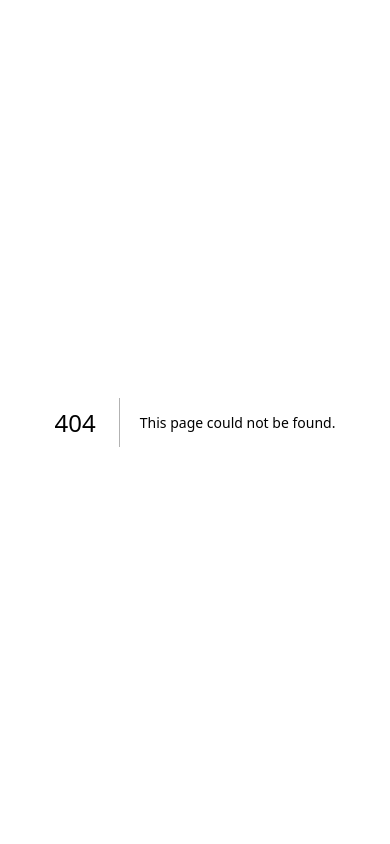
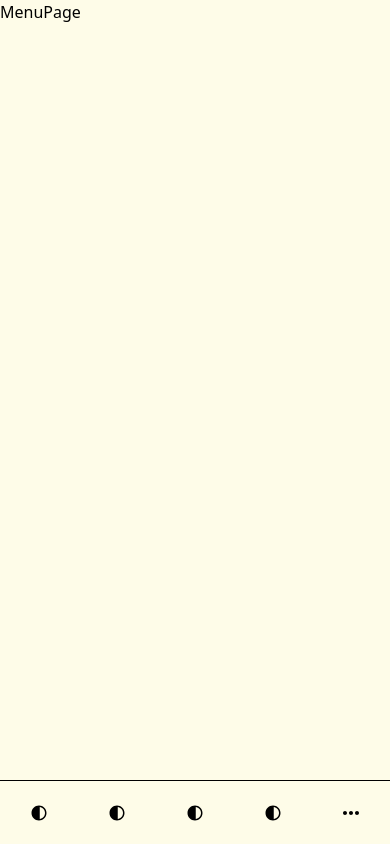
Before and after one commit to julio-benavente/zaafoo, a Next.js app: page /app/menu in a window 390 px wide. Before the commit this address had no page. Built offline with nearby package versions, Linux system fonts and the light colour scheme.

Commit message:
Small screen nav splitted into two

```diff
--- /dev/null
+++ b/src/app/app/menu/page.tsx
@@ -0,0 +1,7 @@
+import React from "react";
+
+const MenuPage = () => {
+  return <div>MenuPage</div>;
+};
+
+export default MenuPage;
--- a/src/layout/Sidebar/UserCard.tsx
+++ b/src/layout/Sidebar/UserCard.tsx
@@ -11,28 +11,29 @@ const UserCard = () => {
   const [isOpen, setIsOpen] = useState(false);
 
   return (
-    <div className="relative mx-4 my-4">
+    <div className="hidden relative mx-4 my-4 lg:block">
       <div
         className={cn(
-          "relative py-3 px-5 rounded-sm text-white hover:bg-white/10 h-max grid grid-cols-[auto_1fr_auto] gap-x-2 items-center"
+          "relative py-3 px-5 rounded-sm text-white hover:bg-white/10 h-max grid grid-cols-[auto_1fr_auto] gap-x-2 items-center cursor-pointer"
         )}
+        onClick={() => setIsOpen(!isOpen)}
       >
         <div className="w-6 aspect-square bg-slate-400 rounded-full"></div>
         <Typography className="text-white text-sm font-bold">
           Henry Richardson
         </Typography>
-        <div className="h-full" onClick={() => setIsOpen(!isOpen)}>
+        {/* <div className="h-full" onClick={() => setIsOpen(!isOpen)}>
           <MoreHoriz />
-        </div>
+        </div> */}
       </div>
 
       {isOpen && (
-        <div className="grid grid-cols-1 border border-black absolute -top-2 -translate-y-full w-full z-10 bg-white rounded-sm overflow-hidden">
+        <div className="grid grid-cols-1 border border-black absolute -top-2 -translate-y-full min-w-[180px] z-10 right-0 bg-white rounded-sm overflow-hidden">
           {navbarLinks.map((e) => {
             return (
               <Link
                 href={e.path}
-                className="py-2 px-4 border-black [&:not(:last-of-type)]:border-b grid grid-cols-[auto_1fr] gap-x-2 hover:bg-purple-700 text-black hover:text-white"
+                className="py-2 px-4 border-black [&:not(:last-of-type)]:border-b grid grid-cols-[auto_1fr] gap-x-2 hover:bg-purple-700 text-black hover:text-white text-sm items-center"
               >
                 {<e.icon />}
                 {e.label}
--- a/src/layout/Sidebar/index.tsx
+++ b/src/layout/Sidebar/index.tsx
@@ -10,11 +10,12 @@ import UserCard from "./UserCard";
 
 const Sidebar = () => {
   return (
-    <section className="grid bg-black grid-rows-[auto_1fr_auto] h-screen">
+    <section className="lg:grid lg:bg-black lg:grid-rows-[auto_1fr_auto] lg:h-screen">
       <Logo />
       <nav>
         <SmallScreenNavbarLink />
         <BigScreenNavbarLink />
+        <MediumScreenNavbarLink />
       </nav>
       <UserCard />
     </section>
@@ -25,21 +26,44 @@ export default Sidebar;
 
 const Logo = () => {
   return (
-    <div className="text-white mt-6 mb-8 mx-8 text-2xl font-bold">Zaafoo</div>
+    <div className="hidden text-white mt-6 mb-8 mx-8 text-2xl font-bold lg:block">
+      Zaafoo
+    </div>
   );
 };
 
 const SmallScreenNavbarLink = () => {
+  const breakpoint = 4;
+  const shownNavLinks = navbarLinks.slice(0, breakpoint);
+  const moreNavLinks = navbarLinks.slice(breakpoint);
   return (
-    <ul className="grid grid-cols-5 h-16 border-t border-black relative lg:hidden">
-      {navbarLinks.slice(0, 4).map((e, i) => {
+    <ul className="grid grid-cols-5 h-16 border-t border-black relative md:hidden">
+      {shownNavLinks.map((e, i) => {
         return <NavbarItem key={i} {...e} />;
       })}
-      <MoreNavItems navItems={navbarLinks.slice(4)} />
+      {moreNavLinks.length > 0 && <MoreNavItems navItems={moreNavLinks} />}
     </ul>
   );
 };
 
+const MediumScreenNavbarLink = () => {
+  const breakpoint = 5;
+  const shownNavLinks = navbarLinks.slice(0, breakpoint);
+  const moreNavLinks = navbarLinks.slice(breakpoint);
+  return (
+    <ul
+      className={cn(
+        "hidden md:grid grid-cols-5 h-16 border-t border-black relative lg:hidden",
+        moreNavLinks && "grid-cols-6"
+      )}
+    >
+      {shownNavLinks.map((e, i) => {
+        return <NavbarItem key={i} {...e} />;
+      })}
+      {moreNavLinks.length > 0 && <MoreNavItems navItems={moreNavLinks} />}
+    </ul>
+  );
+};
 const BigScreenNavbarLink = () => {
   return (
     <ul
@@ -68,7 +92,7 @@ export const NavbarItem = (props: NavbarItemProps) => {
       href={props.path}
       className={cn(
         "group w-full h-full grid place-items-center",
-        "lg:grid-cols-[auto_1fr] lg:items-center lg:justify-start lg:place-items-stretch lg:gap-x-2 lg:py-3 lg:px-5 lg:rounded-sm text-white hover:bg-white/10 lg:h-max"
+        "lg:grid-cols-[auto_1fr] lg:items-center lg:justify-start lg:place-items-stretch lg:gap-x-2 lg:py-3 lg:px-5 lg:rounded-sm lg:text-white hover:bg-white/10 lg:h-max"
       )}
       onClick={props.onClick}
     >
```
Also changed, not shown: 2 other files (tests, documents, lock files or other folders).
